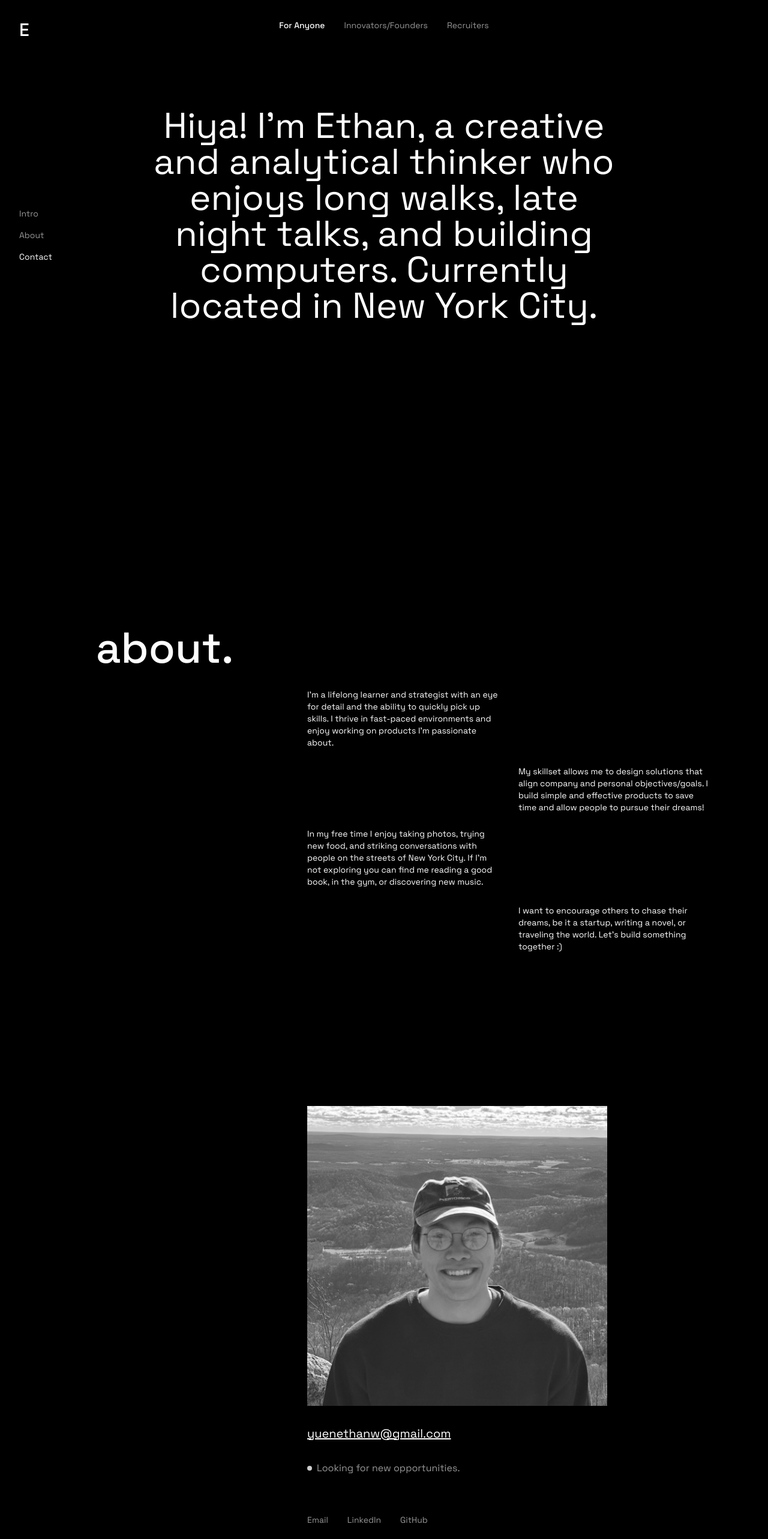
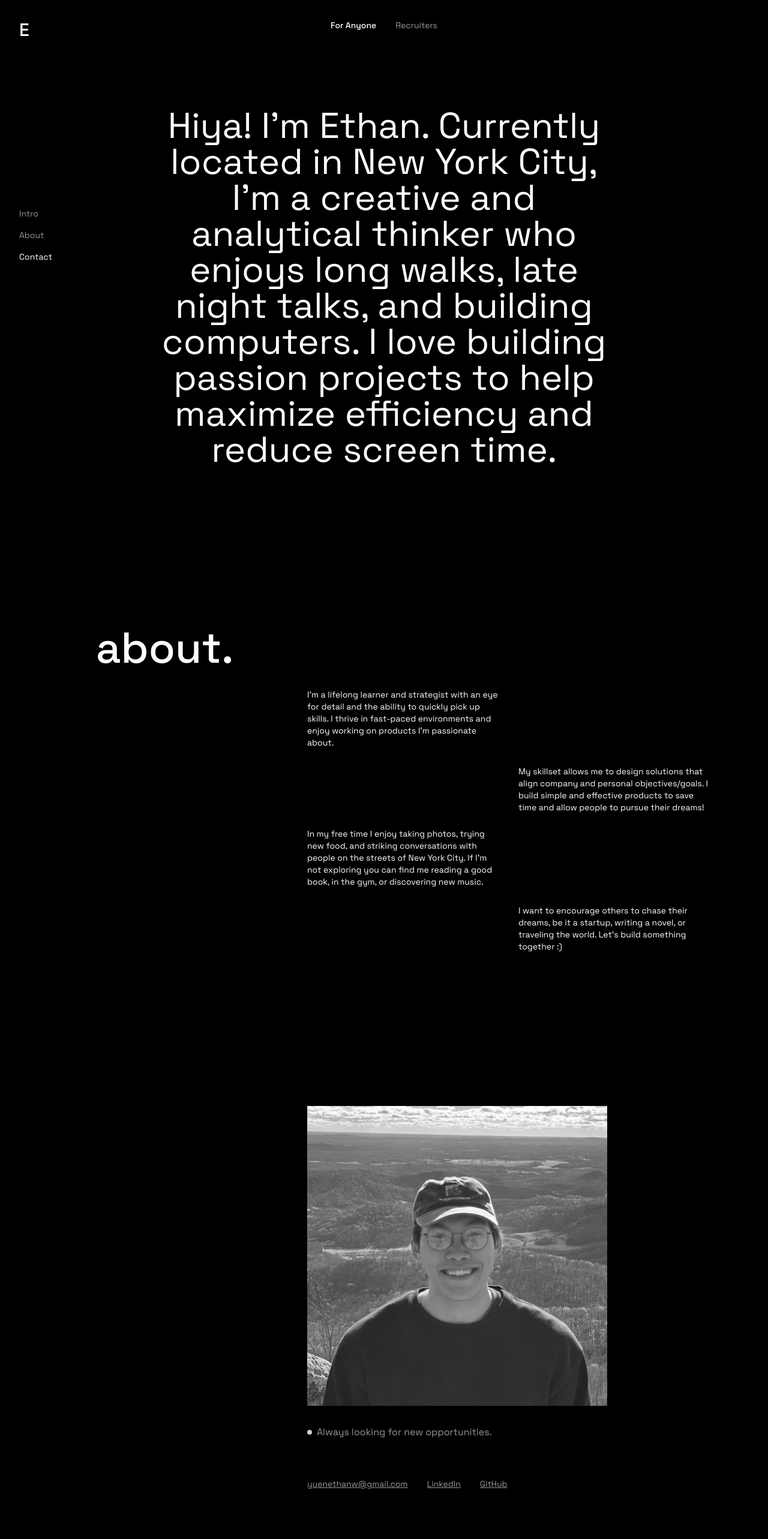
Before and after one commit to ethanwhyy/ethanwhyy.github.io, a Next.js app: page / in a window 1280 px wide. Shown: the top 2566 px of the page at 60% size. Built offline with nearby package versions, Linux system fonts and the light colour scheme.

Commit message:
Updating headers
-Remove investor/founder section, minimizing what's necessary on the screen.
^ now only a 'for anyone' and 'recruiters'

-Removed footer, no copyright
-Underlining hyperlinks at the bottom

```diff
--- a/app/page.tsx
+++ b/app/page.tsx
@@ -19,25 +19,15 @@
     { id: "contact", title: "Contact" }
   ];
 
-  type AudienceType = 'anyone' | 'investors' | 'recruiters';
+  type AudienceType = 'anyone' | 'recruiters';
 
   const audienceContent = {
     anyone: {
       title: "For Anyone",
       description: (
         <>
-          Hiya! I'm Ethan, a creative and analytical thinker who enjoys long walks, late night talks, and building computers. Currently located in New York City.
-        </>
-      ),
-      skills: [""]
-    },
-    investors: {
-      title: "Innovators/Founders",
-      description: (
-        <>
-          I love building personal and passion projects to help {" "}
-          <span className="hover:text-[#37ab43] transition-colors cursor-default">maximize efficiency</span> without breaking the bank.
-          Currently working on a few minimalist apps!
+          Hiya! I'm Ethan. Currently located in New York City, I'm a creative and analytical thinker who enjoys long walks, late night talks, and building computers.
+          I love building passion projects to help maximize efficiency and reduce screen time.
         </>
       ),
       skills: [""]
@@ -250,7 +240,7 @@
                       paddingRight: '1rem'
                     }}
                   >
-                    {(['anyone', 'investors', 'recruiters'] as AudienceType[]).map((audience) => (
+                    {(['anyone', 'recruiters'] as AudienceType[]).map((audience) => (
                       <button
                         key={audience}
                         onClick={() => setSelectedAudience(audience)}
@@ -394,28 +384,27 @@
                             height={300}
                             className="mb-8"
                           />
-                          <p className="text-xl md:text-xl text-[#fefeff] underline">yuenethanw@gmail.com</p>
                           <div className="flex items-center gap-2">
                             <div className="relative">
                               <div className="w-2 h-2 bg-[#fefeff] rounded-full animate-pulse"></div>
                               <div className="absolute top-0 left-0 w-2 h-2 bg-[#fefeff] rounded-full animate-[ping_1.5s_ease-in-out_infinite] opacity-90"></div>
                             </div>
-                            <p className="text-l text-[#969696]">Looking for new opportunities.</p>
+                            <p className="text-l text-[#969696]">Always looking for new opportunities.</p>
                           </div>
                           <div className="flex gap-8 pt-8">
                           <a
                               href="mailto:yuenethanw@gmail.com"
                               target="_blank"
                               rel="noopener noreferrer"
-                              className="text-[#969696] hover:text-[#fefeff] transition-colors text-sm"
+                              className="text-[#969696] hover:text-[#fefeff] transition-colors text-sm underline"
                             >
-                              Email
+                              yuenethanw@gmail.com
                             </a>
                             <a
                               href="https://www.linkedin.com/in/ethan-yuen/"
                               target="_blank"
                               rel="noopener noreferrer"
-                              className="text-[#969696] hover:text-[#fefeff] transition-colors text-sm"
+                              className="text-[#969696] hover:text-[#fefeff] transition-colors text-sm underline"
                             >
                               LinkedIn
                             </a>
@@ -423,7 +412,7 @@
                               href="https://github.com/iflysohigh/"
                               target="_blank"
                               rel="noopener noreferrer"
-                              className="text-[#969696] hover:text-[#fefeff] transition-colors text-sm"
+                              className="text-[#969696] hover:text-[#fefeff] transition-colors text-sm underline"
                             >
                               GitHub
                             </a>
@@ -435,12 +424,6 @@
                 </section>
               </main>
 
-              {/* Footer */}
-              <footer className="px-4 md:px-24 py-8 text-[#969696] md:ml-16">
-                <div className="flex flex-col md:flex-row justify-between items-center gap-4">
-                  <span className="text-sm text-center md:text-left">© 2025 Ethan Yuen.</span>
-                </div>
-              </footer>
             </motion.div>
           )}
         </AnimatePresence>
```
